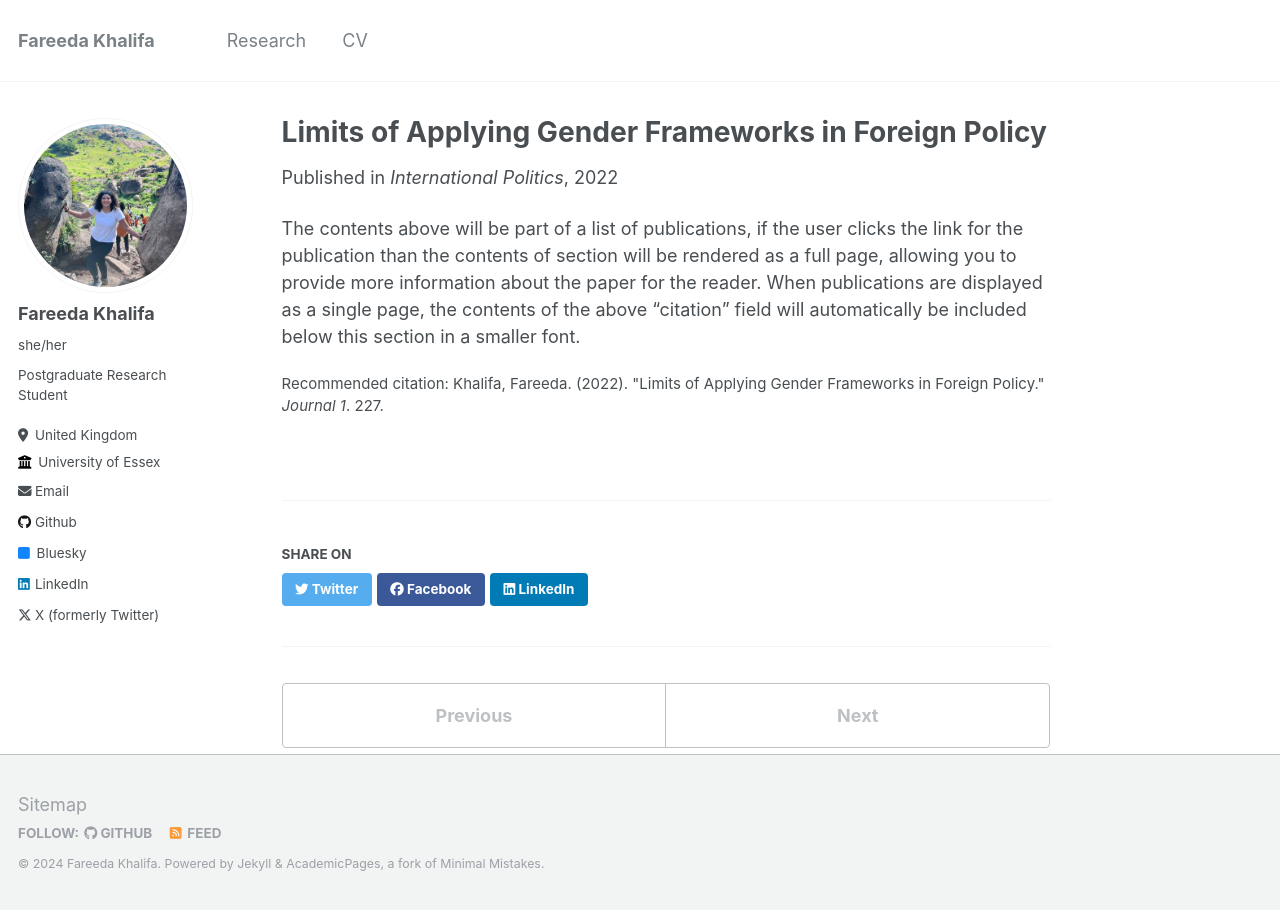
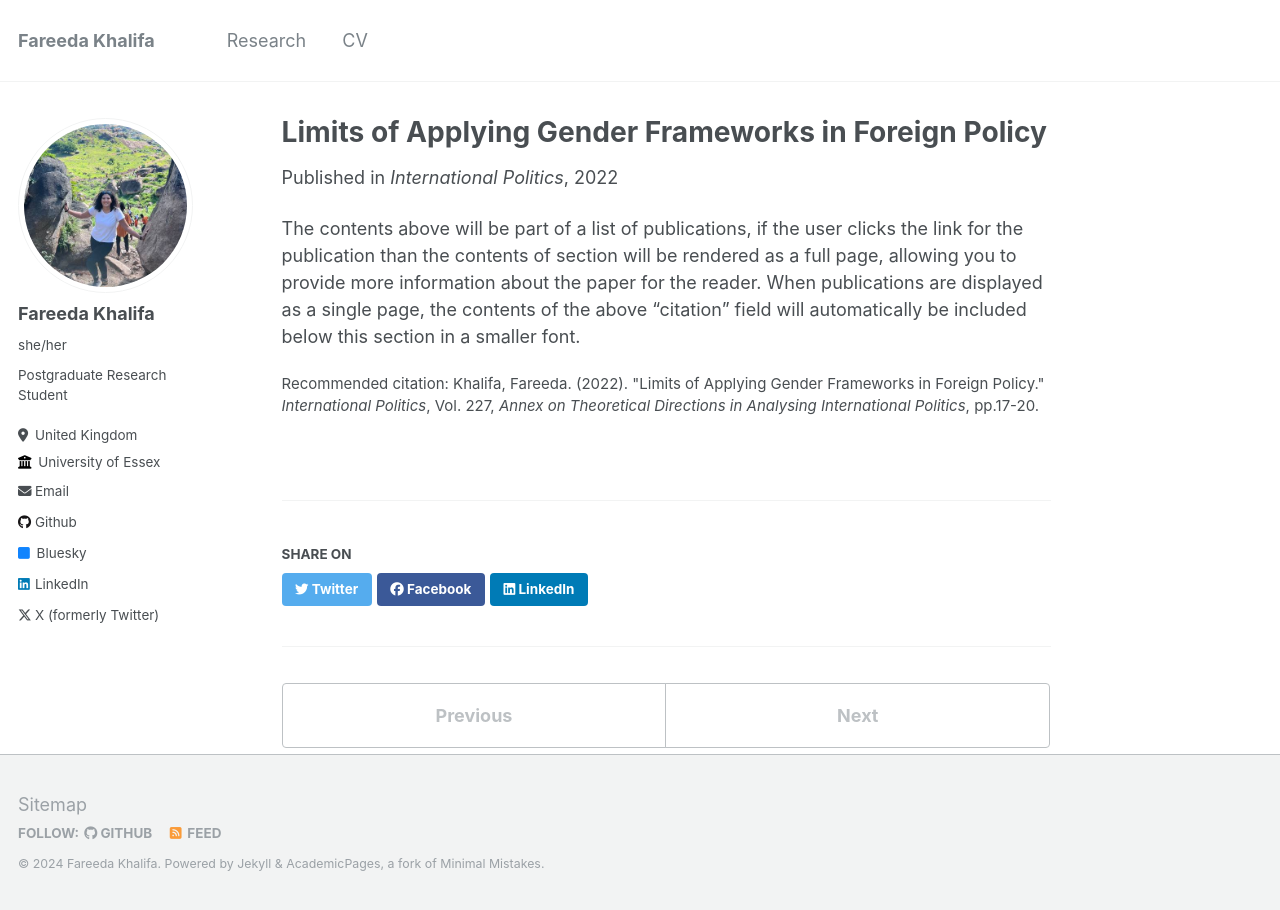
Before and after one commit to fareedakhalifa/fareedakhalifa, a Jekyll site: the page built from _publications/2009-10-01-paper-title-number-1.md, in a window 1280 px wide. Built offline with Jekyll 4.4.1, drawn with Linux system fonts in a browser that asks for light colours.

Commit message:
Update 2009-10-01-paper-title-number-1.md

```diff
--- a/_publications/2009-10-01-paper-title-number-1.md
+++ b/_publications/2009-10-01-paper-title-number-1.md
@@ -5,7 +5,7 @@ permalink: /publication/2009-10-01-paper-title-number-1
 excerpt: 'This paper is about the number 1. The number 2 is left for future work.'
 date: 2022-01-01
 venue: 'International Politics'
-citation: 'Khalifa, Fareeda. (2022). &quot;Limits of Applying Gender Frameworks in Foreign Policy.&quot; <i>Journal 1</i>. 227.'
+citation: 'Khalifa, Fareeda. (2022). &quot;Limits of Applying Gender Frameworks in Foreign Policy.&quot; <i>International Politics</i>, Vol. 227, <i>Annex on Theoretical Directions in Analysing International Politics</i>, pp.17-20.'
 ---
 
 The contents above will be part of a list of publications, if the user clicks the link for the publication than the contents of section will be rendered as a full page, allowing you to provide more information about the paper for the reader. When publications are displayed as a single page, the contents of the above "citation" field will automatically be included below this section in a smaller font.
```
